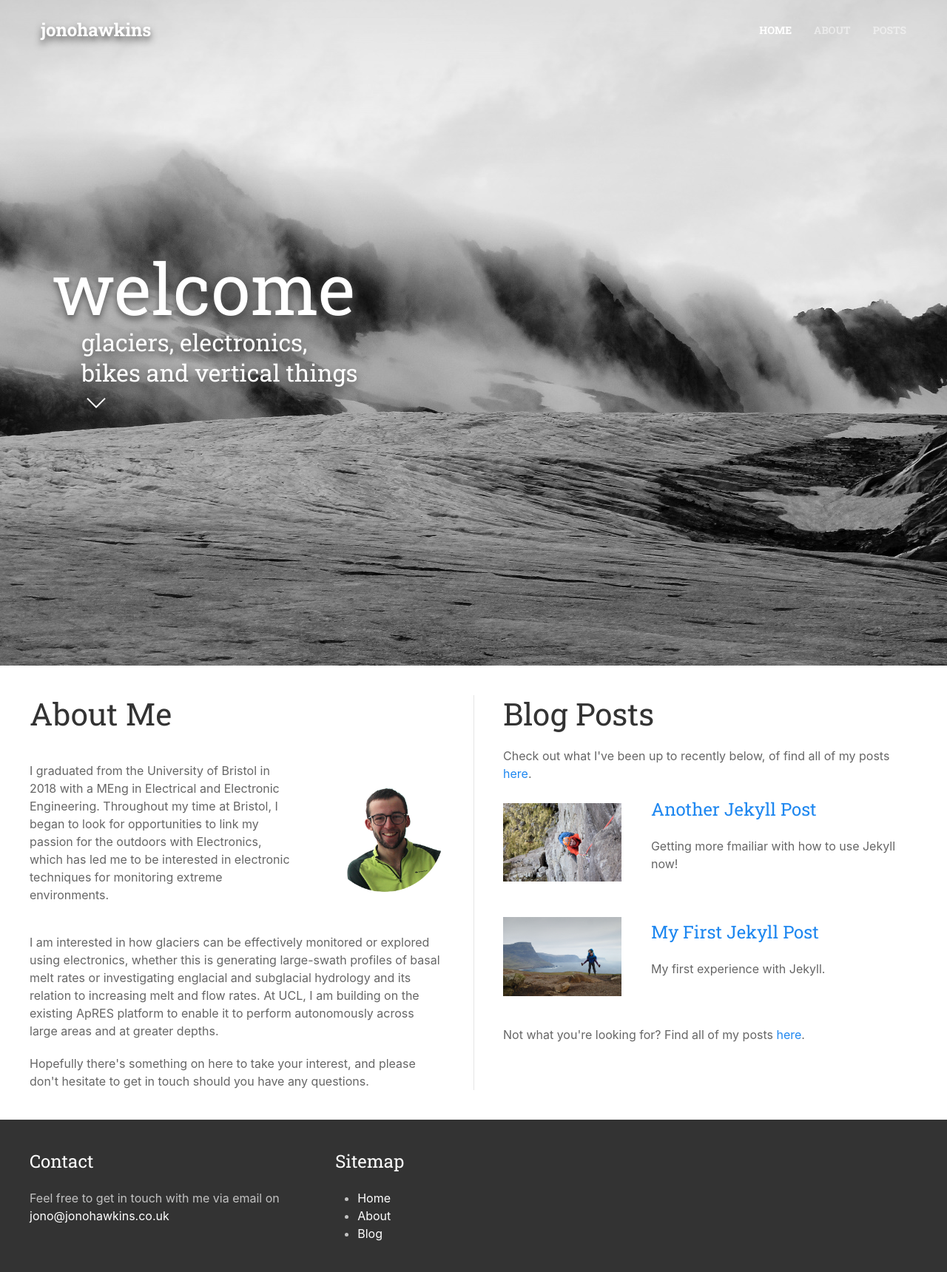
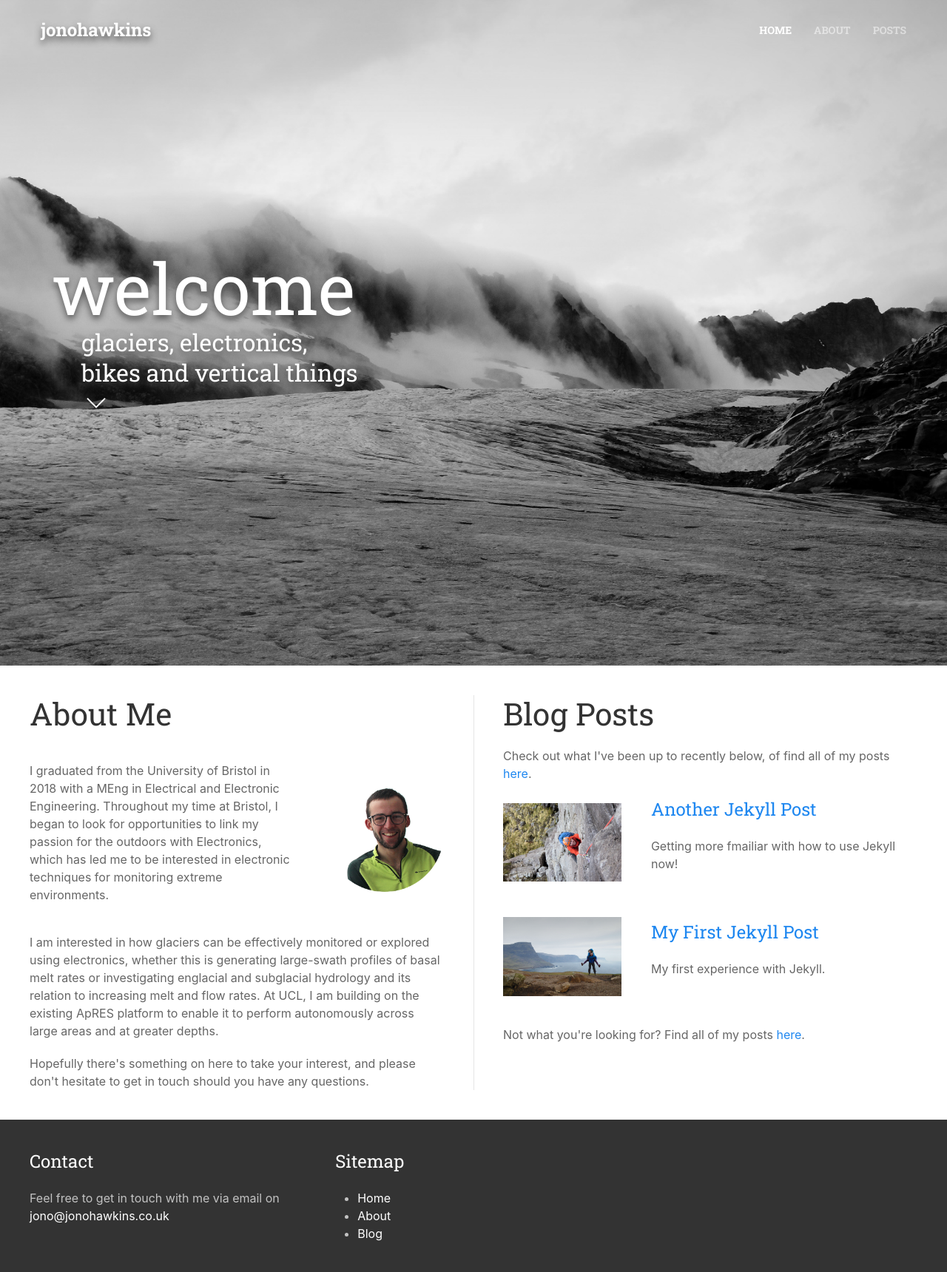
Before and after one commit to jonodhawkins/jonodhawkins.github.io, a Jekyll site: the page built from index.html, in a window 1280 px wide. Shown: the whole page at 74% size. Built offline with Jekyll 4.4.1, drawn with Linux system fonts in a browser that asks for light colours.

Commit message:
Background cover

```diff
--- a/_layouts/default.html
+++ b/_layouts/default.html
@@ -18,7 +18,7 @@
   <div class="uk-position-top">
     {% include navbar.html %}
   </div>
-  <div class="uk-light uk-cover-background uk-background-center-center uk-height-viewport uk-flex uk-flex-left" style="background-image: url('{{ page.splash-img }}')">
+  <div class="uk-light uk-background-cover uk-background-center-center uk-height-viewport uk-flex uk-flex-left" style="background-image: url('{{ page.splash-img }}')">
     <div class="uk-container">
       <div class="uk-padding-large uk-position-center-left welcome-text">
         <h1 class="uk-heading-large" style="margin-bottom:0">{{ page.splash-header }}</h1>
```
